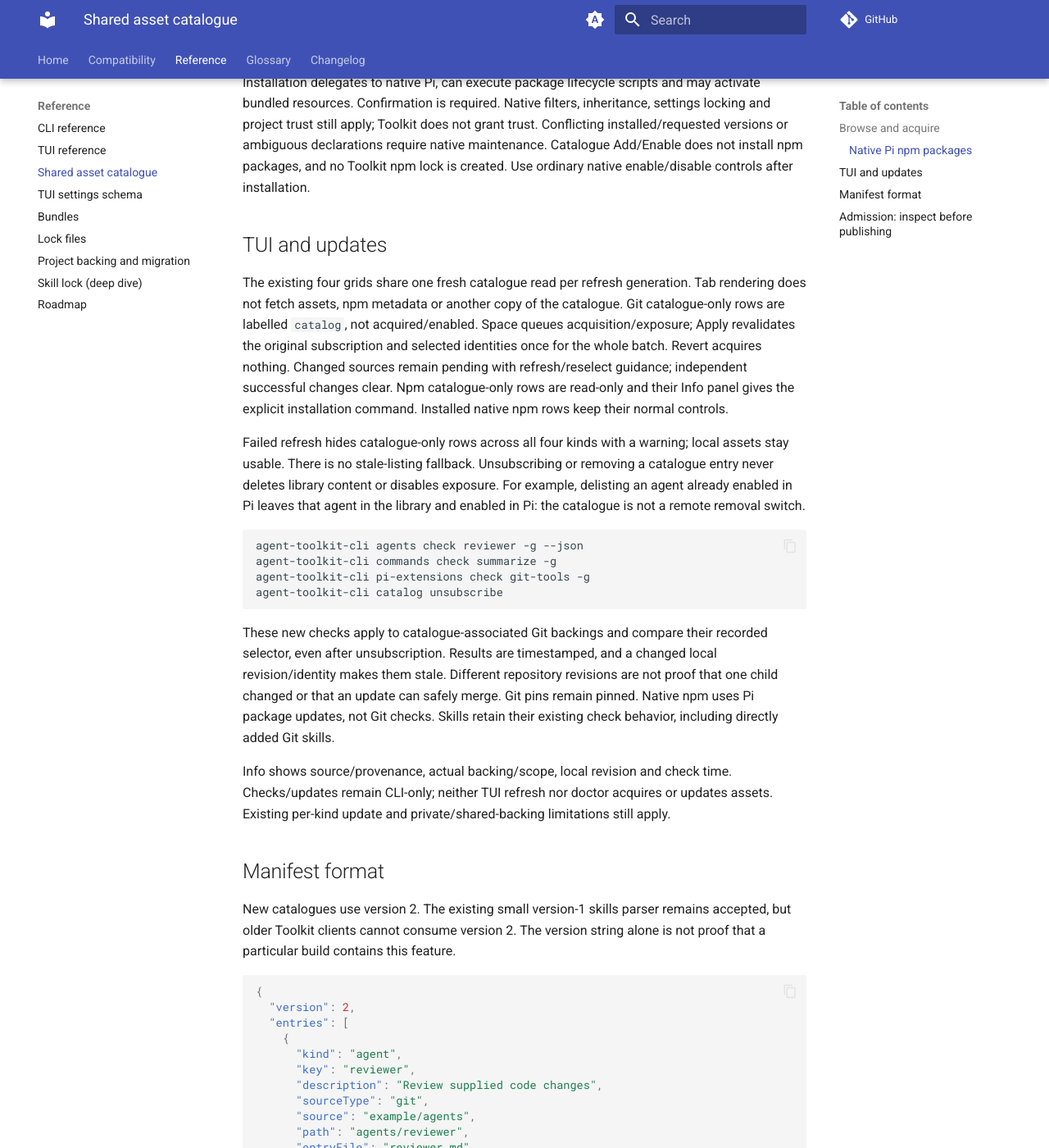
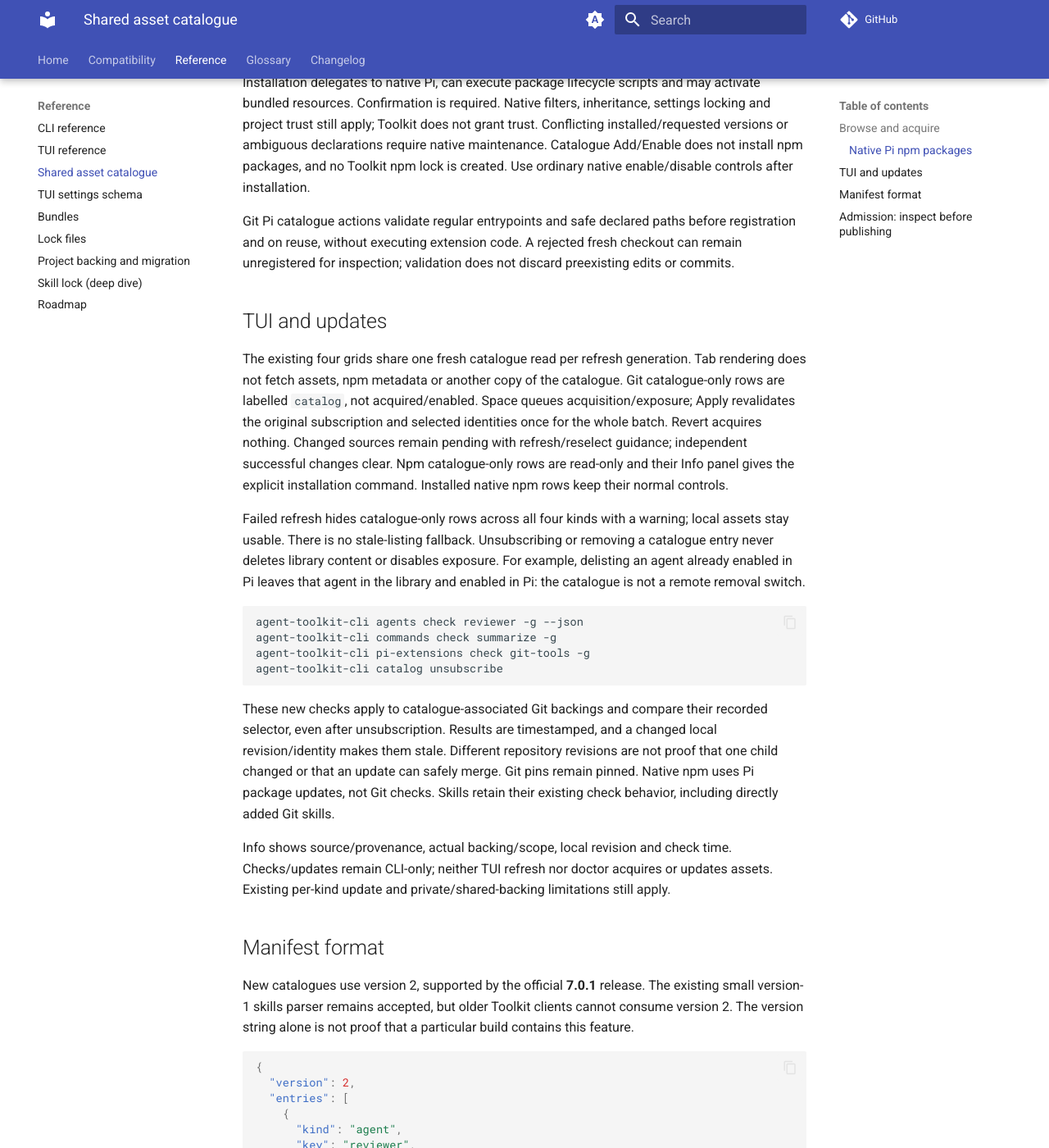
Before and after one commit to ajanderson1/agent-toolkit-cli, an MkDocs documentation site: the page built from docs/agent-toolkit/catalog.md, in a window 1280 px wide and 1400 px high, scrolled down 1320 px. Shown: the whole window at 82% size. Built offline with MkDocs 1.6.1 and Material for MkDocs 9.7.7, drawn with Linux system fonts in a browser that asks for light colours; comment, search, counter and statistics services are not loaded.

Commit message:
chore(release): prepare 7.0.1 catalogue release
Release-As: 7.0.1

````diff
--- a/docs/agent-toolkit/catalog.md
+++ b/docs/agent-toolkit/catalog.md
@@ -64,6 +64,11 @@ Conflicting installed/requested versions or ambiguous declarations require nativ
 maintenance. Catalogue Add/Enable does not install npm packages, and no Toolkit npm
 lock is created. Use ordinary native enable/disable controls after installation.
 
+Git Pi catalogue actions validate regular entrypoints and safe declared paths before
+registration and on reuse, without executing extension code. A rejected fresh
+checkout can remain unregistered for inspection; validation does not discard
+preexisting edits or commits.
+
 ## TUI and updates
 
 The existing four grids share one fresh catalogue read per refresh generation.
@@ -101,8 +106,9 @@ assets. Existing per-kind update and private/shared-backing limitations still ap
 
 ## Manifest format
 
-New catalogues use version 2. The existing small version-1 skills parser remains
-accepted, but older Toolkit clients cannot consume version 2. The version string
+New catalogues use version 2, supported by the official **7.0.1** release. The
+existing small version-1 skills parser remains accepted, but older Toolkit clients
+cannot consume version 2. The version string
 alone is not proof that a particular build contains this feature.
 
 ```json
````
Also changed, not shown: README.md (+8 -6 lines).
